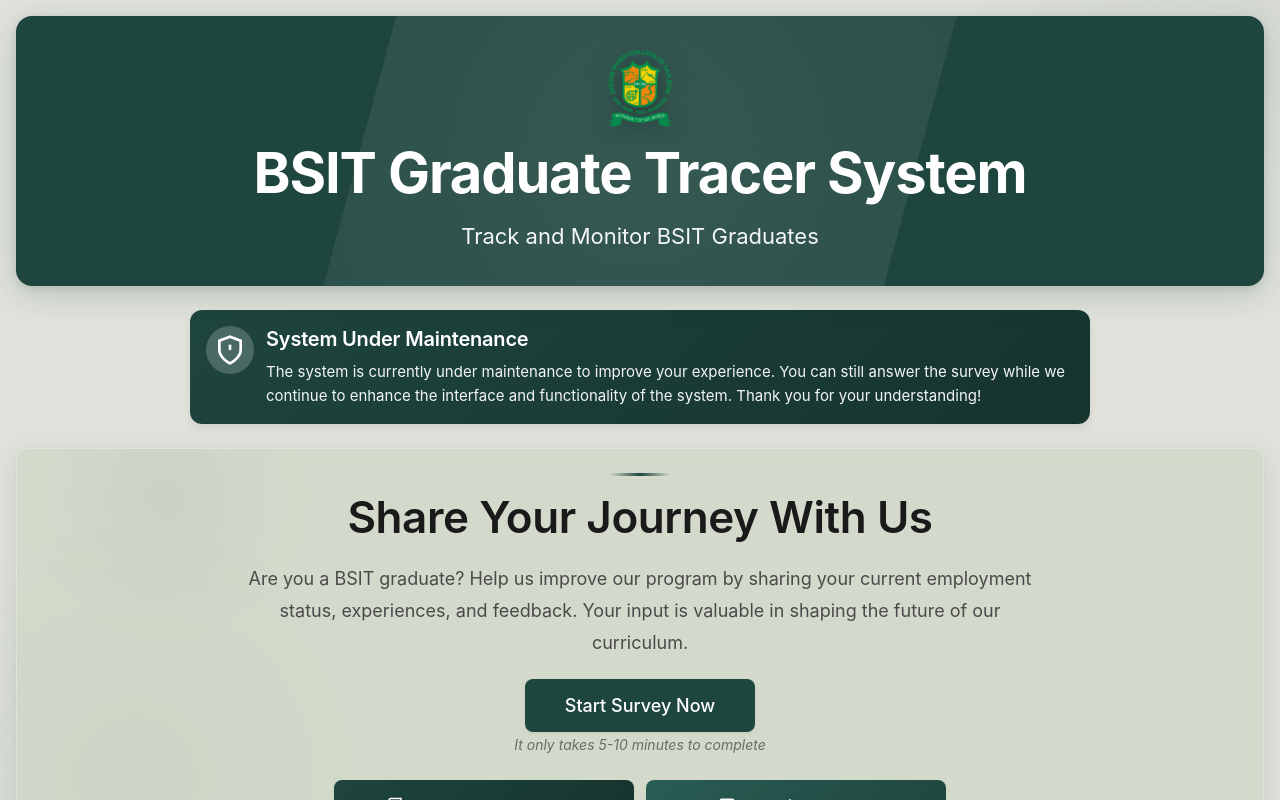
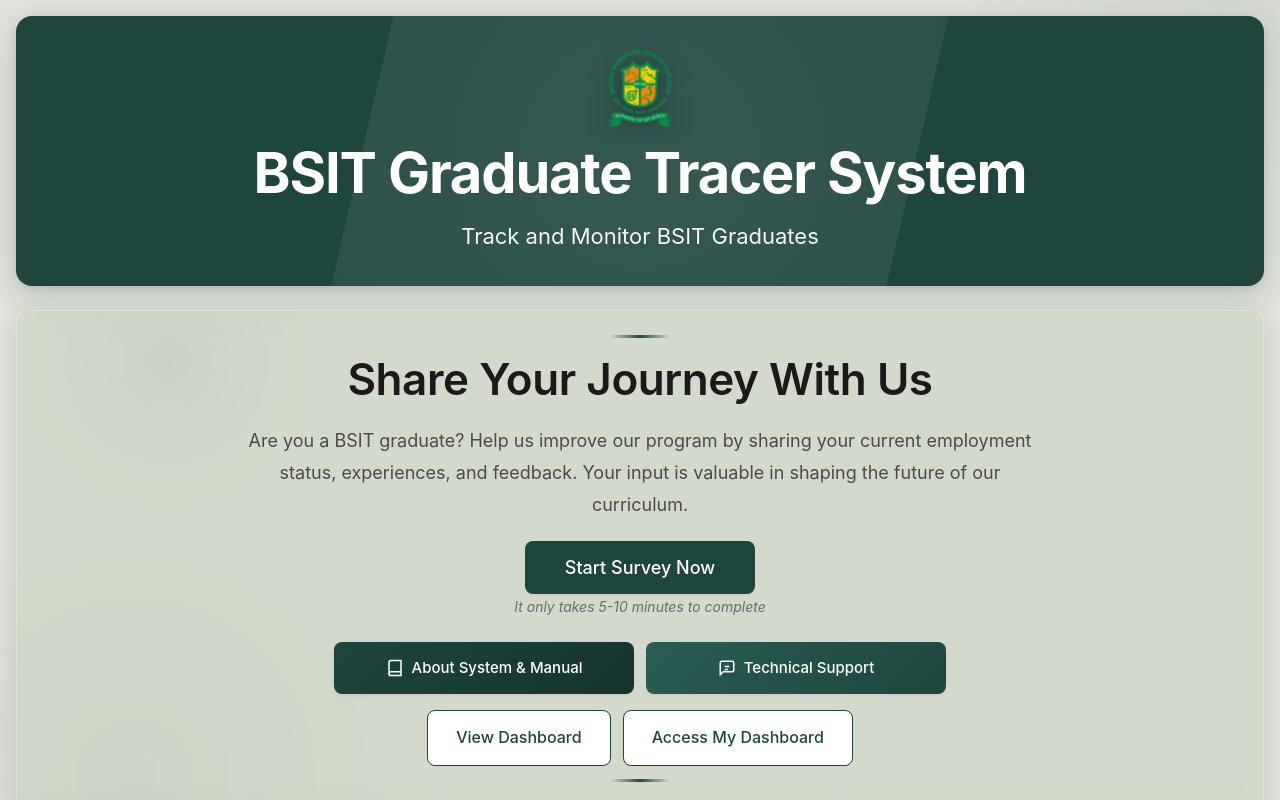
Before and after one commit to Paul0726/final-system-thesis, a React (Create React App) app in the folder client/: page / in a window 1280 px wide. Shown: the top 800 px of the page. Built offline with nearby package versions, Linux system fonts and the light colour scheme; no server answers.

Commit message:
System cleanup: Removed maintenance notice - Fixed all code errors and conflicts - Added null safety checks for form submission - Improved error handling - All functions verified working - System ready for production use

```diff
--- a/client/src/pages/LandingPage.css
+++ b/client/src/pages/LandingPage.css
@@ -121,58 +121,6 @@
   font-weight: 400;
   line-height: 1.6;
   color: #ffffff;
-}
-
-/* Maintenance Notice - Behance Card Style */
-.maintenance-notice {
-  background: linear-gradient(135deg, #1e453e 0%, #16332e 100%);
-  color: #ffffff;
-  padding: var(--spacing-lg);
-  border-radius: var(--radius-lg);
-  margin: 0 auto var(--spacing-xl);
-  max-width: 900px;
-  display: flex;
-  align-items: flex-start;
-  gap: var(--spacing-md);
-  box-shadow: var(--shadow-md);
-  border: none;
-}
-
-.maintenance-icon {
-  flex-shrink: 0;
-  width: 48px;
-  height: 48px;
-  background: rgba(255, 255, 255, 0.2);
-  border-radius: var(--radius-full);
-  display: flex;
-  align-items: center;
-  justify-content: center;
-  padding: var(--spacing-sm);
-}
-
-.maintenance-icon svg {
-  width: 100%;
-  height: 100%;
-  stroke: #ffffff;
-}
-
-.maintenance-content {
-  flex: 1;
-  min-width: 0;
-}
-
-.maintenance-content h3 {
-  font-size: 1.25rem;
-  font-weight: 600;
-  margin: 0 0 var(--spacing-sm) 0;
-  color: #ffffff;
-}
-
-.maintenance-content p {
-  font-size: 0.9375rem;
-  line-height: 1.6;
-  margin: 0;
-  color: rgba(255, 255, 255, 0.95);
 }
 
 /* Main Content Container - Box Color #C1D0B5 */
@@ -545,17 +493,6 @@
   .btn-support {
     width: 100%;
     max-width: 100%;
-  }
-
-  .maintenance-notice {
-    flex-direction: column;
-    text-align: center;
-    padding: var(--spacing-md);
-  }
-
-  .maintenance-icon {
-    width: 40px;
-    height: 40px;
   }
 
   .ratings-section {
--- a/client/src/pages/LandingPage.js
+++ b/client/src/pages/LandingPage.js
@@ -40,21 +40,6 @@ function LandingPage() {
           <h1>BSIT Graduate Tracer System</h1>
           <p className="landing-subtitle">Track and Monitor BSIT Graduates</p>
         </header>
-
-        {/* Maintenance Notice */}
-        <div className="maintenance-notice">
-          <div className="maintenance-icon">
-            <svg viewBox="0 0 24 24" fill="none" stroke="currentColor" strokeWidth="2">
-              <path d="M12 22s8-4 8-10V5l-8-3-8 3v7c0 6 8 10 8 10z"></path>
-              <path d="M12 8v4"></path>
-              <path d="M12 16h.01"></path>
-            </svg>
-          </div>
-          <div className="maintenance-content">
-            <h3>System Under Maintenance</h3>
-            <p>The system is currently under maintenance to improve your experience. You can still answer the survey while we continue to enhance the interface and functionality of the system. Thank you for your understanding!</p>
-          </div>
-        </div>
 
         <div className="landing-content">
           <div className="landing-hero">
--- a/client/src/pages/SurveyPage.js
+++ b/client/src/pages/SurveyPage.js
@@ -302,22 +302,22 @@ function SurveyPage() {
         // Properly record alumni status
         isAlumni: isAlumni === 'Yes' ? 'Yes' : 'No',
         interestedAlumni: isAlumni === 'Yes' ? null : (interestedAlumni === 'Yes' ? 'Yes' : (interestedAlumni === 'No' ? 'No' : null)),
-        // Handle conditional fields
-        letLicense: formData.letLicense === 'Yes - With License Number' && formData.letLicenseNumber
-          ? `${formData.letLicense} - ${formData.letLicenseNumber}`
-          : formData.letLicense,
-        otherPRCLicense: formData.otherPRCLicense === 'Yes - With License Number' && formData.otherPRCLicenseNumber
-          ? `${formData.otherPRCLicense} - ${formData.otherPRCLicenseNumber}`
-          : formData.otherPRCLicense,
-        professionalOrganizations: formData.professionalOrganizations === 'Yes - Member' && formData.professionalOrganizationsList
-          ? `${formData.professionalOrganizations}: ${formData.professionalOrganizationsList}`
-          : formData.professionalOrganizations,
-        additionalRevenueSources: formData.additionalRevenueSources && formData.additionalRevenueSources.startsWith('Yes') && formData.additionalRevenueSourcesDetails
-          ? `${formData.additionalRevenueSources}: ${formData.additionalRevenueSourcesDetails}`
-          : formData.additionalRevenueSources,
+        // Handle conditional fields - with null safety checks
+        letLicense: (formData.letLicense === 'Yes - With License Number' && formData.letLicenseNumber && formData.letLicenseNumber.trim())
+          ? `${formData.letLicense} - ${formData.letLicenseNumber.trim()}`
+          : (formData.letLicense || ''),
+        otherPRCLicense: (formData.otherPRCLicense === 'Yes - With License Number' && formData.otherPRCLicenseNumber && formData.otherPRCLicenseNumber.trim())
+          ? `${formData.otherPRCLicense} - ${formData.otherPRCLicenseNumber.trim()}`
+          : (formData.otherPRCLicense || ''),
+        professionalOrganizations: (formData.professionalOrganizations === 'Yes - Member' && formData.professionalOrganizationsList && formData.professionalOrganizationsList.trim())
+          ? `${formData.professionalOrganizations}: ${formData.professionalOrganizationsList.trim()}`
+          : (formData.professionalOrganizations || ''),
+        additionalRevenueSources: (formData.additionalRevenueSources && typeof formData.additionalRevenueSources === 'string' && formData.additionalRevenueSources.startsWith('Yes') && formData.additionalRevenueSourcesDetails && formData.additionalRevenueSourcesDetails.trim())
+          ? `${formData.additionalRevenueSources}: ${formData.additionalRevenueSourcesDetails.trim()}`
+          : (formData.additionalRevenueSources || ''),
         // Account creation data
-        createAccount: createAccount,
-        accountPassword: createAccount ? accountPassword : null
+        createAccount: createAccount || false,
+        accountPassword: (createAccount && accountPassword && accountPassword.trim()) ? accountPassword.trim() : null
       };
 
       const response = await axios.post(`${API_URL}/survey`, submitData, {
@@ -354,7 +354,7 @@ function SurveyPage() {
         errorMessage = error.message;
       }
 
-        alert('Error: ' + errorMessage);
+      alert('Error: ' + errorMessage);
     } finally {
       setLoading(false);
     }
```
